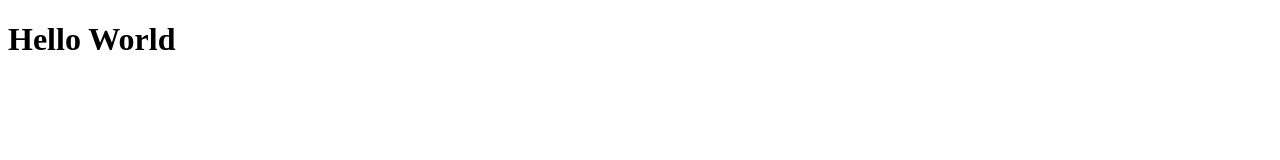
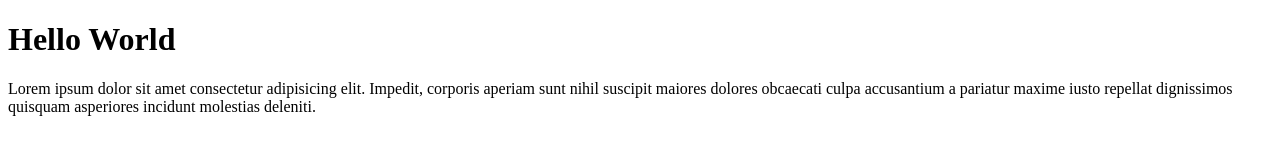
Before and after one commit to svadtya/siva-git-test, a plain HTML site: page index.html in a window 1280 px wide. Drawn offline with Linux system fonts and the light colour scheme.

Commit message:
Menambahkan paragaf lorem

```diff
--- a/index.html
+++ b/index.html
@@ -8,5 +8,6 @@
 </head>
 <body>
     <h1>Hello World</h1>
+    <p>Lorem ipsum dolor sit amet consectetur adipisicing elit. Impedit, corporis aperiam sunt nihil suscipit maiores dolores obcaecati culpa accusantium a pariatur maxime iusto repellat dignissimos quisquam asperiores incidunt molestias deleniti.</p>
 </body>
 </html>
```
